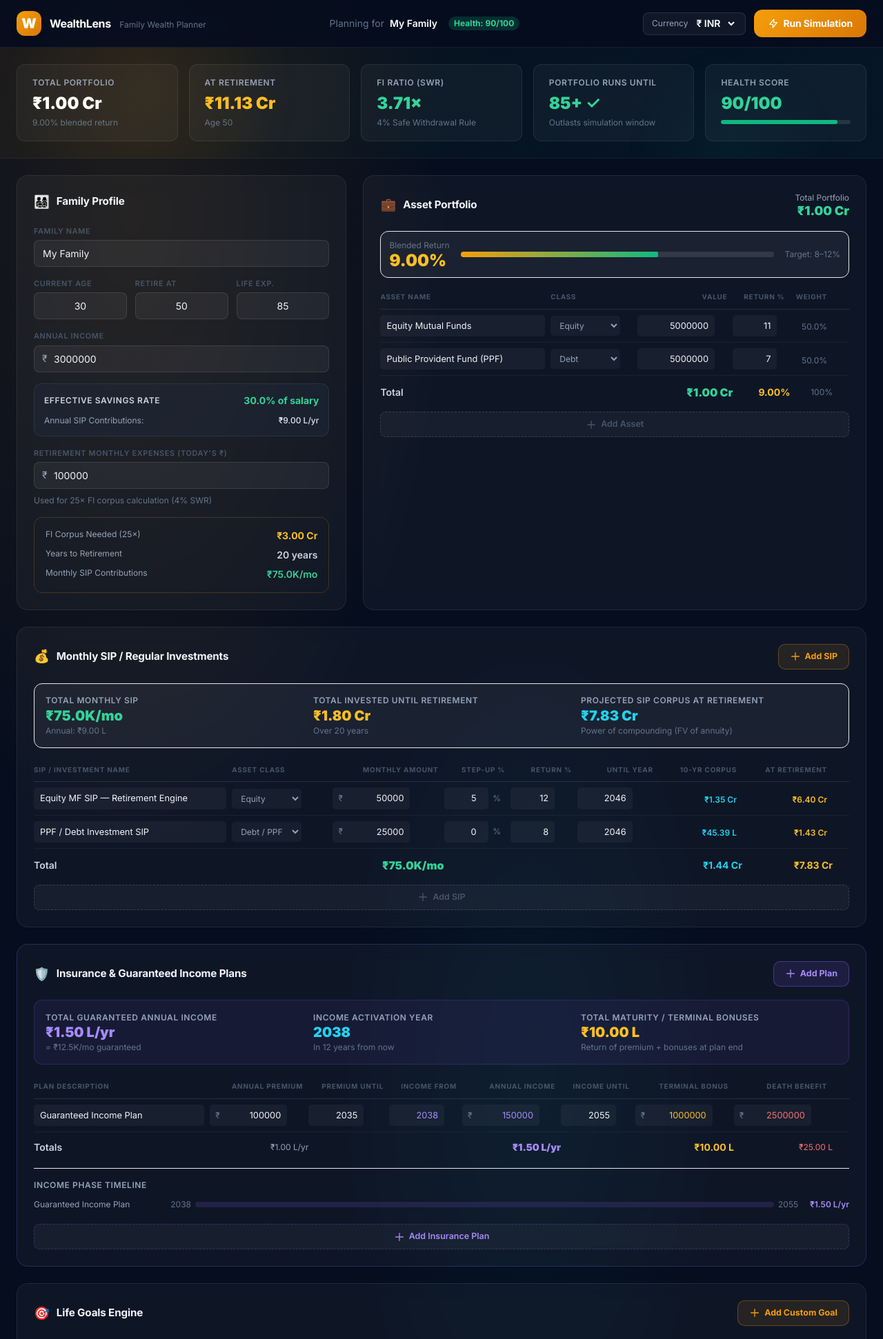
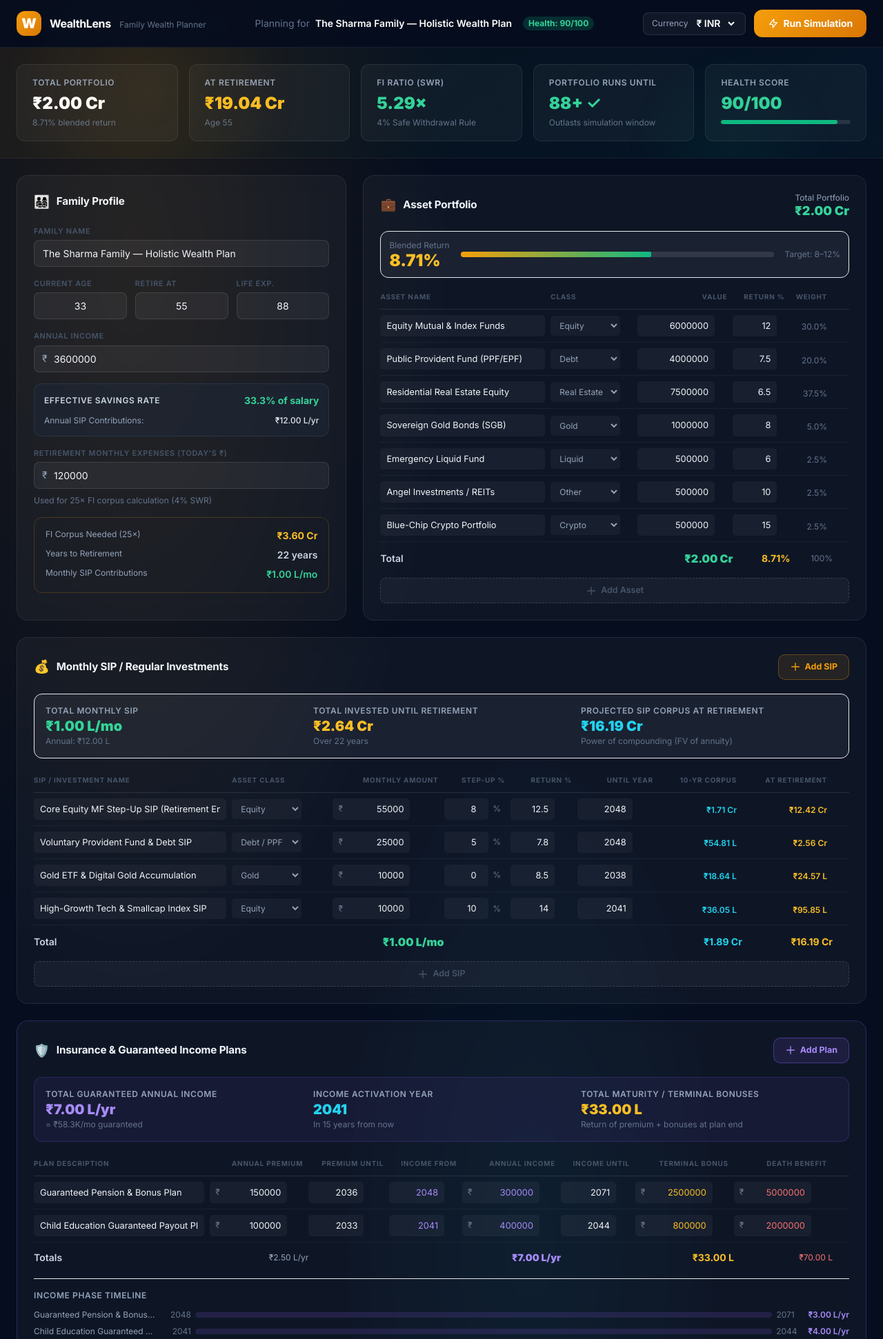
Before and after one commit to AnirudhKumar99/wealthlens, a FastAPI app: page / in a window 1280 px wide. Shown: the top 1942 px of the page at 69% size. Run offline with FastAPI, Linux system fonts and the light colour scheme; some libraries are stand-ins or nearby versions.

Commit message:
feat: add cross-platform startup scripts and update dashboard financial simulation data

```diff
--- a/templates/dashboard.html
+++ b/templates/dashboard.html
@@ -1024,41 +1024,58 @@
     return {
       // ── Profile state ─────────────────────────────────────
       profile: {
-        family_name:                 'My Family',
-        current_age:                 30,
-        retirement_age:              50,
-        life_expectancy:             85,
-        annual_income:               3000000,
-        savings_rate:                30,
-        monthly_expenses_retirement: 100000,
+        family_name:                 'The Sharma Family — Holistic Wealth Plan',
+        current_age:                 33,
+        retirement_age:              55,
+        life_expectancy:             88,
+        annual_income:               3600000,
+        savings_rate:                35,
+        monthly_expenses_retirement: 120000,
         currency:                    'INR',
       },
 
-      // ── Assets ────────────────────────────────────────────
+      // ── Assets (Multi-Asset Class Portfolio across every available asset class) ──
       assets: [
-        { id: 'a1', name: 'Equity Mutual Funds',          asset_class: 'equity', value: 5000000, return_rate: 11 },
-        { id: 'a2', name: 'Public Provident Fund (PPF)',  asset_class: 'debt',   value: 5000000, return_rate: 7  },
+        { id: 'a1', name: 'Equity Mutual & Index Funds',     asset_class: 'equity',      value: 6000000, return_rate: 12.0 },
+        { id: 'a2', name: 'Public Provident Fund (PPF/EPF)', asset_class: 'debt',        value: 4000000, return_rate: 7.5  },
+        { id: 'a3', name: 'Residential Real Estate Equity',  asset_class: 'real_estate', value: 7500000, return_rate: 6.5  },
+        { id: 'a4', name: 'Sovereign Gold Bonds (SGB)',      asset_class: 'gold',        value: 1000000, return_rate: 8.0  },
+        { id: 'a5', name: 'Emergency Liquid Fund',           asset_class: 'liquid',      value: 500000,  return_rate: 6.0  },
+        { id: 'a6', name: 'Angel Investments / REITs',       asset_class: 'other',       value: 500000,  return_rate: 10.0 },
+        { id: 'a7', name: 'Blue-Chip Crypto Portfolio',      asset_class: 'crypto',      value: 500000,  return_rate: 15.0 },
       ],
 
-      // ── Goals (pre-seeded defaults) ───────────────────────
+      // ── Goals (Lump-sum and Recurring goals across Critical, Need & Want) ───────
       goals: [
         {
-          id: 'g1', name: 'Kid Higher Education Fund',
-          priority: 'critical', present_value: 1000000,
-          target_year: 2045, inflation_rate: 8,
+          id: 'g1', name: 'Child Global Degree & Education Fund',
+          priority: 'critical', present_value: 2500000,
+          target_year: currentYear + 17, inflation_rate: 8.5,
           goal_type: 'lump_sum', recurring_frequency: null,
         },
         {
-          id: 'g2', name: 'House Renovation Fund',
-          priority: 'need', present_value: 2000000,
-          target_year: 2040, inflation_rate: 7,
+          id: 'g2', name: 'Annual Family International Vacation',
+          priority: 'want', present_value: 350000,
+          target_year: currentYear + 1, inflation_rate: 6.0,
+          goal_type: 'recurring', recurring_frequency: 2,
+        },
+        {
+          id: 'g3', name: 'Dream Home Upgrade & Renovation',
+          priority: 'need', present_value: 3000000,
+          target_year: currentYear + 12, inflation_rate: 7.0,
           goal_type: 'lump_sum', recurring_frequency: null,
         },
         {
-          id: 'g3', name: 'Family Travel Fund',
-          priority: 'want', present_value: 500000,
-          target_year: 2035, inflation_rate: 6,
+          id: 'g4', name: 'Child Wedding & Celebration Fund',
+          priority: 'need', present_value: 1800000,
+          target_year: currentYear + 22, inflation_rate: 7.5,
           goal_type: 'lump_sum', recurring_frequency: null,
+        },
+        {
+          id: 'g5', name: 'Luxury EV / Vehicle Replacement',
+          priority: 'want', present_value: 1500000,
+          target_year: currentYear + 4, inflation_rate: 5.0,
+          goal_type: 'recurring', recurring_frequency: 6,
         },
       ],
 
@@ -1071,26 +1088,40 @@
       _nextSipId:       200,
       _nextInsuranceId: 300,
 
-      // ── Insurance Plans (Guaranteed Income / SWP-equivalent) ────────────────────
+      // ── Insurance Plans (Guaranteed Income & Child Education Annuity) ───────────
       insurance_plans: [
         {
           id:                'ip1',
-          name:              'Guaranteed Income Plan',
+          name:              'Guaranteed Pension & Bonus Plan',
+          annual_premium:    150000,
+          premium_end_year:  currentYear + 10,
+          income_start_year: currentYear + 22,
+          annual_income:     300000,
+          income_end_year:   currentYear + 45,
+          terminal_bonus:    2500000,
+          death_benefit:     5000000,
+          accidental_rider:  200000,
+        },
+        {
+          id:                'ip2',
+          name:              'Child Education Guaranteed Payout Plan',
           annual_premium:    100000,
-          premium_end_year:  2035,
-          income_start_year: 2038,
-          annual_income:     150000,
-          income_end_year:   2055,
-          terminal_bonus:    1000000,
-          death_benefit:     2500000,
+          premium_end_year:  currentYear + 7,
+          income_start_year: currentYear + 15,
+          annual_income:     400000,
+          income_end_year:   currentYear + 18,
+          terminal_bonus:    800000,
+          death_benefit:     2000000,
           accidental_rider:  100000,
         },
       ],
 
-      // ── SIP / Regular Investments ─────────────────────────
+      // ── SIP / Regular Investments across multiple asset classes with Step-up ────
       sips: [
-        { id: 's1', name: 'Equity MF SIP — Retirement Engine', asset_class: 'equity', monthly_amount: 50000, step_up_pct: 5, return_rate: 12, start_year: currentYear, end_year: 2046 },
-        { id: 's2', name: 'PPF / Debt Investment SIP',         asset_class: 'debt',   monthly_amount: 25000, step_up_pct: 0, return_rate: 8,  start_year: currentYear, end_year: 2046 },
+        { id: 's1', name: 'Core Equity MF Step-Up SIP (Retirement Engine)', asset_class: 'equity', monthly_amount: 55000, step_up_pct: 8,  return_rate: 12.5, start_year: currentYear, end_year: currentYear + 22 },
+        { id: 's2', name: 'Voluntary Provident Fund & Debt SIP',            asset_class: 'debt',   monthly_amount: 25000, step_up_pct: 5,  return_rate: 7.8,  start_year: currentYear, end_year: currentYear + 22 },
+        { id: 's3', name: 'Gold ETF & Digital Gold Accumulation',           asset_class: 'gold',   monthly_amount: 10000, step_up_pct: 0,  return_rate: 8.5,  start_year: currentYear, end_year: currentYear + 12 },
+        { id: 's4', name: 'High-Growth Tech & Smallcap Index SIP',          asset_class: 'equity', monthly_amount: 10000, step_up_pct: 10, return_rate: 14.0, start_year: currentYear, end_year: currentYear + 15 },
       ],
 
       // ── Computed: blended return (weighted avg) ───────────
```
Also changed, not shown: 2 other files.
